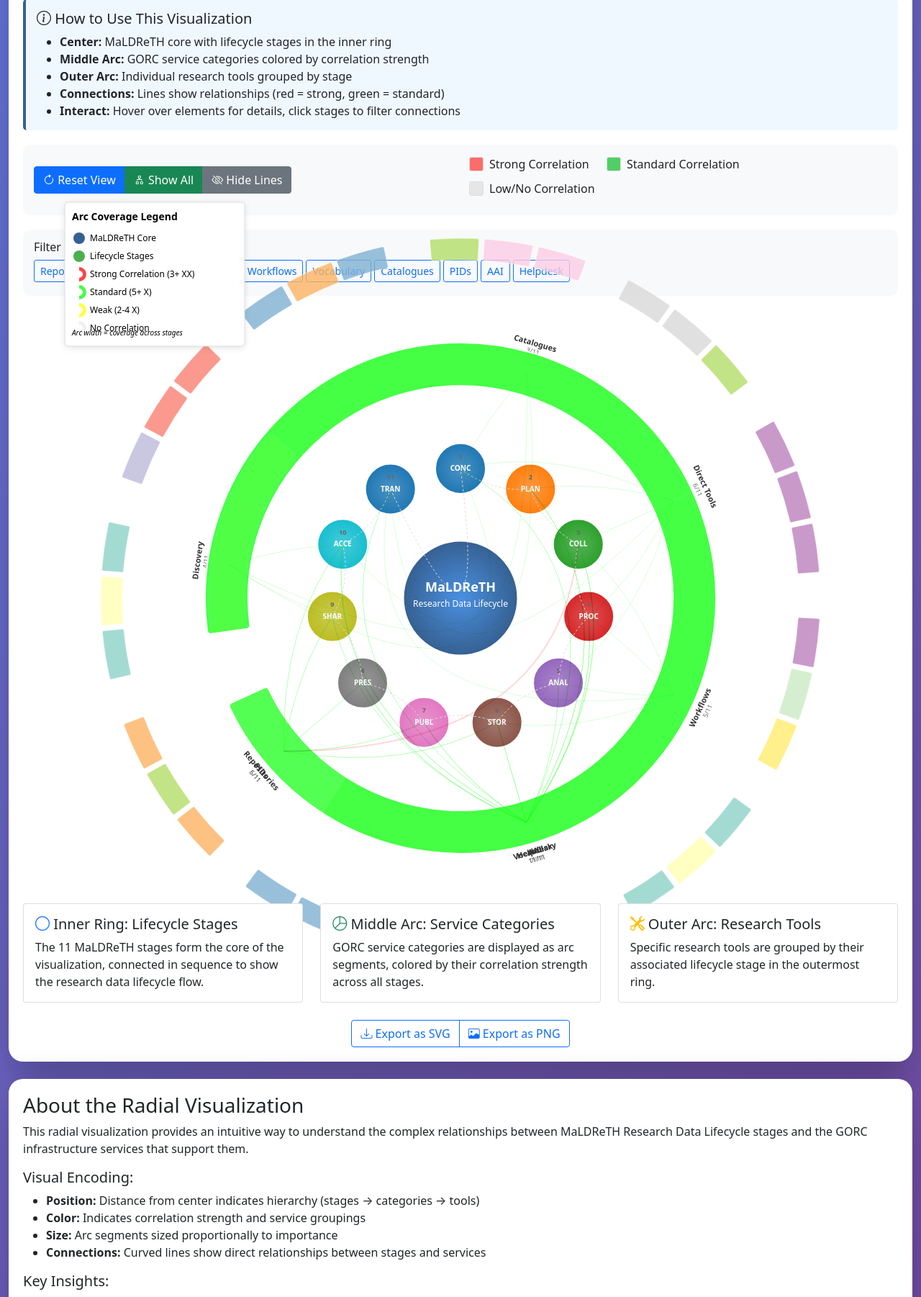
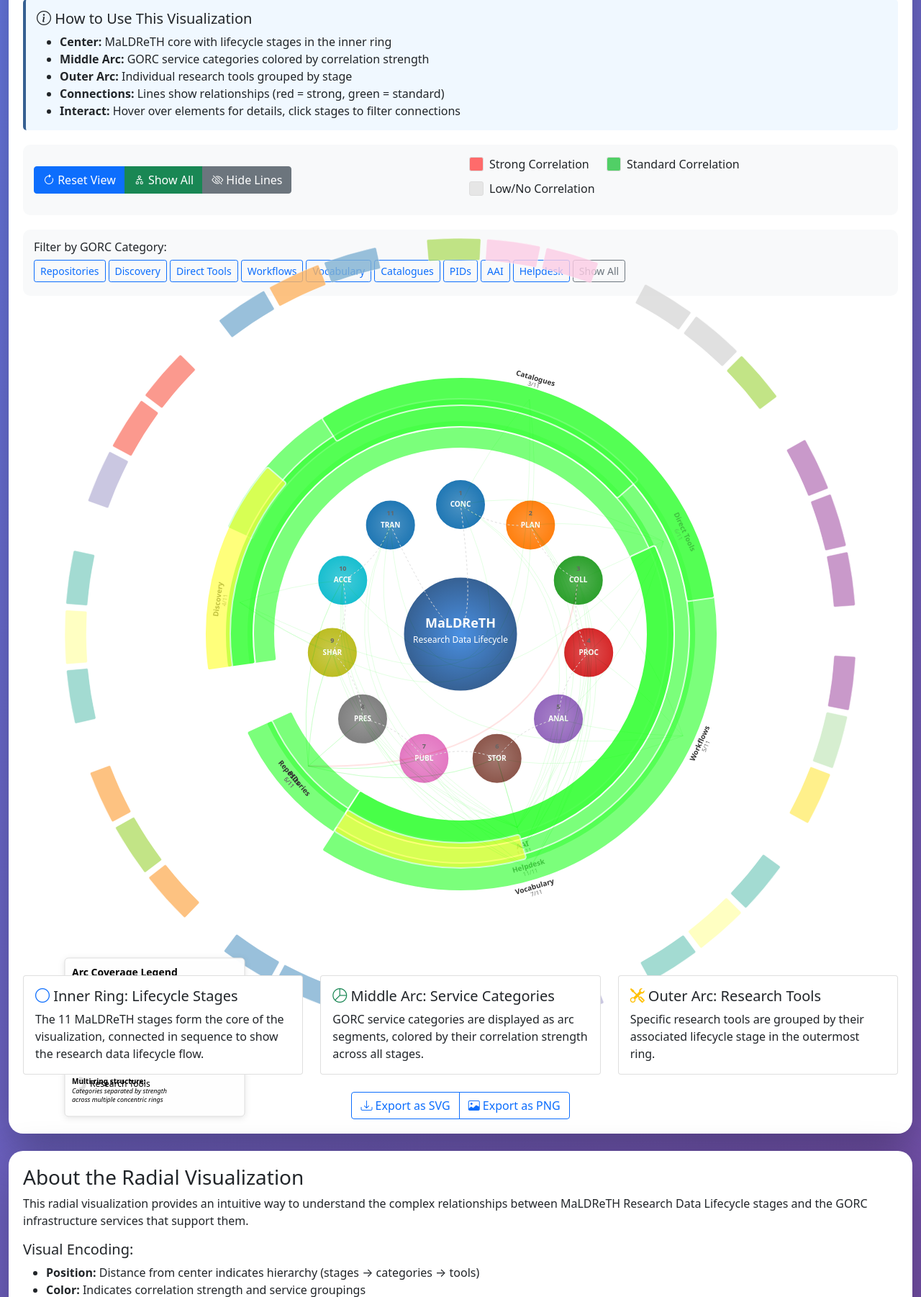
Before and after one commit to adammoore/mal-gorc-corr, a Flask app: page /radial in a window 1280 px wide. Shown: the part 357-2159 px from the top of the page at 72% size. Run offline with Flask 3, Linux system fonts and the light colour scheme; some libraries are stand-ins or nearby versions.

Commit message:
fix: Improve radial visualization layout and functionality
- Fix GORC category filter buttons: only create buttons for categories with coverage data
- Add button state management: active/inactive visual feedback for filters
- Add "Show All" reset button for easier navigation
- Move legend from top-right to bottom-left to avoid crowding
- Expand visualization height from 1200px to 1400px for better spacing
- Increase tool radius to 550px to accommodate larger layout
- Fix JavaScript syntax error: remove extra closing bracket
- Resolve defs element conflicts: centralize SVG defs creation

🤖 Generated with [Claude Code](https://claude.ai/code)

Co-Authored-By: Claude <noreply@anthropic.com>

```diff
--- a/static/js/radial-visualization.js
+++ b/static/js/radial-visualization.js
@@ -10,11 +10,13 @@ class MaLDReTHRadialVisualization {
         this.containerId = containerId;
         this.data = data;
         this.width = 1200;
-        this.height = 1200;
+        this.height = 1400;
         this.centerRadius = 80;
         this.stageRadius = 180;
-        this.categoryRadius = 350;
-        this.toolRadius = 500;
+        this.categoryBaseRadius = 280;
+        this.categoryRingSpacing = 30;
+        this.toolRadius = 550;
+        this.categoryRings = 3; // Number of concentric rings for categories
         this.colors = {
             stages: d3.scaleOrdinal()
                 .domain(data.stages)
@@ -40,6 +42,9 @@ class MaLDReTHRadialVisualization {
             .attr('height', this.height)
             .attr('viewBox', `0 0 ${this.width} ${this.height}`)
             .attr('preserveAspectRatio', 'xMidYMid meet');
+
+        // Create defs element for patterns and gradients
+        this.defs = this.svg.append('defs');
 
         // Create main group centered
         this.g = this.svg.append('g')
@@ -150,8 +155,7 @@ class MaLDReTHRadialVisualization {
             .attr('class', 'center-hub');
 
         // Gradient definition
-        const gradient = this.svg.append('defs')
-            .append('radialGradient')
+        const gradient = this.defs.append('radialGradient')
             .attr('id', 'center-gradient')
             .attr('cx', '50%')
             .attr('cy', '50%')
@@ -312,26 +316,41 @@ class MaLDReTHRadialVisualization {
         const categoryGroup = this.g.append('g')
             .attr('class', 'category-arcs');
 
-        // Create variable-width arcs based on coverage
-        this.data.gorcCategories.forEach(category => {
-            const coverage = this.categoryCoverage[category.name];
+        // Sort categories by coverage strength and size for optimal ring assignment
+        const sortedCategories = this.data.gorcCategories
+            .map(category => ({
+                ...category,
+                coverage: this.categoryCoverage[category.name]
+            }))
+            .filter(cat => cat.coverage && cat.coverage.stages.length > 0)
+            .sort((a, b) => {
+                // Sort by strength first, then by coverage count
+                const strengthOrder = { 'strong': 3, 'standard': 2, 'weak': 1, 'none': 0 };
+                const strengthDiff = strengthOrder[b.coverage.strength] - strengthOrder[a.coverage.strength];
+                if (strengthDiff !== 0) return strengthDiff;
+                return b.coverage.stages.length - a.coverage.stages.length;
+            });
 
-            if (!coverage || coverage.stages.length === 0) return;
+        // Assign categories to different rings to prevent overlap
+        sortedCategories.forEach((category, index) => {
+            const coverage = category.coverage;
+            const ringIndex = index % this.categoryRings;
+            const baseRadius = this.categoryBaseRadius + (ringIndex * this.categoryRingSpacing);
 
-            // Create arc generator with variable radii for visual interest
-            const innerRadius = this.categoryRadius - 50;
-            const outerRadius = this.categoryRadius;
+            // Create arc generator with ring-specific radii
+            const innerRadius = baseRadius - 20;
+            const outerRadius = baseRadius + 15;
 
-            // Adjust radius based on strength
-            const radiusAdjustment = coverage.strength === 'strong' ? 10 :
-                                   coverage.strength === 'standard' ? 5 : 0;
+            // Adjust radius based on strength (smaller adjustments now)
+            const radiusAdjustment = coverage.strength === 'strong' ? 5 :
+                                   coverage.strength === 'standard' ? 2 : 0;
 
             const arcGenerator = d3.arc()
                 .innerRadius(innerRadius - radiusAdjustment)
                 .outerRadius(outerRadius + radiusAdjustment)
                 .startAngle(coverage.startAngle)
                 .endAngle(coverage.endAngle)
-                .cornerRadius(5);
+                .cornerRadius(3);
 
             // Create arc group
             const arcGroup = categoryGroup.append('g')
@@ -352,8 +371,7 @@ class MaLDReTHRadialVisualization {
             // Add pattern for visual texture
             if (coverage.strength === 'strong') {
                 const patternId = `pattern-${category.name.replace(/\s/g, '-')}`;
-                const pattern = this.svg.select('defs')
-                    .append('pattern')
+                const pattern = this.defs.append('pattern')
                     .attr('id', patternId)
                     .attr('patternUnits', 'userSpaceOnUse')
                     .attr('width', 4)
@@ -375,7 +393,7 @@ class MaLDReTHRadialVisualization {
 
             // Add category label along the arc
             const labelAngle = (coverage.startAngle + coverage.endAngle) / 2;
-            const labelRadius = outerRadius + radiusAdjustment + 15;
+            const labelRadius = outerRadius + radiusAdjustment + 12;
             const labelX = Math.cos(labelAngle) * labelRadius;
             const labelY = Math.sin(labelAngle) * labelRadius;
 
@@ -388,10 +406,10 @@ class MaLDReTHRadialVisualization {
             arcGroup.append('text')
                 .attr('transform', `translate(${labelX}, ${labelY}) rotate(${textRotation})`)
                 .attr('text-anchor', 'middle')
-                .style('font-size', '11px')
+                .style('font-size', '10px')
                 .style('font-weight', 'bold')
                 .style('fill', '#333')
-                .text(category.shortName || category.name.substring(0, 15))
+                .text(category.shortName || category.name.substring(0, 12))
                 .attr('class', 'category-label');
 
             // Add coverage indicator
@@ -399,8 +417,8 @@ class MaLDReTHRadialVisualization {
             arcGroup.append('text')
                 .attr('transform', `translate(${labelX}, ${labelY}) rotate(${textRotation})`)
                 .attr('text-anchor', 'middle')
-                .attr('dy', '1.2em')
-                .style('font-size', '9px')
+                .attr('dy', '1.1em')
+                .style('font-size', '8px')
                 .style('fill', '#666')
                 .text(coverageText)
                 .attr('class', 'coverage-indicator');
@@ -455,18 +473,32 @@ class MaLDReTHRadialVisualization {
             .attr('class', 'connections')
             .style('pointer-events', 'none');
 
+        // Sort categories the same way as in createDynamicCategoryArcs for ring assignment
+        const sortedCategories = this.data.gorcCategories
+            .map(category => ({
+                ...category,
+                coverage: this.categoryCoverage[category.name]
+            }))
+            .filter(cat => cat.coverage && cat.coverage.stages.length > 0)
+            .sort((a, b) => {
+                const strengthOrder = { 'strong': 3, 'standard': 2, 'weak': 1, 'none': 0 };
+                const strengthDiff = strengthOrder[b.coverage.strength] - strengthOrder[a.coverage.strength];
+                if (strengthDiff !== 0) return strengthDiff;
+                return b.coverage.stages.length - a.coverage.stages.length;
+            });
+
         // Create connections from stages to their correlated GORC categories
-        this.data.gorcCategories.forEach(category => {
-            const coverage = this.categoryCoverage[category.name];
-            if (!coverage || coverage.stages.length === 0) return;
+        sortedCategories.forEach((category, index) => {
+            const coverage = category.coverage;
+            const ringIndex = index % this.categoryRings;
+            const categoryRadius = this.categoryBaseRadius + (ringIndex * this.categoryRingSpacing);
 
             coverage.stages.forEach(stageInfo => {
                 const stagePos = this.stagePositions[stageInfo.stage];
                 if (!stagePos) return;
 
-                // Calculate arc midpoint for this category
+                // Calculate arc midpoint for this category at its specific ring
                 const categoryMidAngle = (coverage.startAngle + coverage.endAngle) / 2;
-                const categoryRadius = this.categoryRadius - 25;
                 const categoryX = Math.cos(categoryMidAngle) * categoryRadius;
                 const categoryY = Math.sin(categoryMidAngle) * categoryRadius;
 
@@ -483,7 +515,7 @@ class MaLDReTHRadialVisualization {
                         radius: categoryRadius
                     }));
 
-                // Create curved path instead of ribbon for cleaner look
+                // Create curved path with better control point based on ring position
                 const controlRadius = (this.stageRadius + categoryRadius) / 2;
                 const controlAngle = (stagePos.angle + categoryMidAngle) / 2;
                 const controlX = Math.cos(controlAngle) * controlRadius;
@@ -494,7 +526,7 @@ class MaLDReTHRadialVisualization {
                     .attr('fill', 'none')
                     .attr('stroke', stageInfo.marker === 'XX' ? '#ff4444' : '#44ff44')
                     .attr('stroke-width', stageInfo.marker === 'XX' ? 2 : 1)
-                    .attr('stroke-opacity', 0.2)
+                    .attr('stroke-opacity', 0.15)
                     .attr('class', 'connection-path')
                     .attr('data-stage', stageInfo.stage)
                     .attr('data-category', category.name)
@@ -506,13 +538,13 @@ class MaLDReTHRadialVisualization {
     createLegend() {
         const legendGroup = this.svg.append('g')
             .attr('class', 'legend')
-            .attr('transform', 'translate(50, 50)');
+            .attr('transform', `translate(50, ${this.height - 250})`);
 
         // Background with shadow
         const legendBg = legendGroup.append('rect')
             .attr('width', 250)
-            .attr('height', 200)
-            .attr('fill', 'white')
+            .attr('height', 220)
+            .attr('fill', 'rgba(255, 255, 255, 0.95)')
             .attr('stroke', '#ddd')
             .attr('rx', 5)
             .style('filter', 'drop-shadow(0 2px 4px rgba(0,0,0,0.1))');
@@ -532,7 +564,7 @@ class MaLDReTHRadialVisualization {
             { color: '#ff4444', label: 'Strong Correlation (3+ XX)', type: 'arc' },
             { color: '#44ff44', label: 'Standard (5+ X)', type: 'arc' },
             { color: '#ffff44', label: 'Weak (2-4 X)', type: 'arc' },
-            { color: '#f0f0f0', label: 'No Correlation', type: 'arc' }
+            { color: '#ddd', label: 'Research Tools', type: 'arc' }
         ];
 
         items.forEach((item, i) => {
@@ -564,13 +596,27 @@ class MaLDReTHRadialVisualization {
                 .text(item.label);
         });
 
-        // Add note about arc width
+        // Add notes about visualization structure
         legendGroup.append('text')
             .attr('x', 10)
-            .attr('y', 185)
+            .attr('y', 175)
             .style('font-size', '10px')
+            .style('font-weight', 'bold')
+            .text('Multi-ring structure:');
+
+        legendGroup.append('text')
+            .attr('x', 10)
+            .attr('y', 188)
+            .style('font-size', '9px')
             .style('font-style', 'italic')
-            .text('Arc width = coverage across stages');
+            .text('Categories separated by strength');
+
+        legendGroup.append('text')
+            .attr('x', 10)
+            .attr('y', 200)
+            .style('font-size', '9px')
+            .style('font-style', 'italic')
+            .text('across multiple concentric rings');
     }
 
     addInteractivity() {
@@ -824,16 +870,46 @@ document.addEventListener('DOMContentLoaded', function() {
                     .style('display', 'none');
             });
 
-            // Add category filter buttons
+            // Add category filter buttons (only for categories with coverage)
             const filterContainer = document.getElementById('category-filters');
             if (filterContainer) {
-                data.gorcCategories.forEach(category => {
+                // Filter to only include categories that have coverage (same as visualization)
+                const categoriesWithCoverage = data.gorcCategories.filter(category => {
+                    const coverage = window.radialViz.categoryCoverage[category.name];
+                    return coverage && coverage.stages.length > 0;
+                });
+
+                categoriesWithCoverage.forEach(category => {
                     const btn = document.createElement('button');
                     btn.className = 'btn btn-sm btn-outline-primary me-1 mb-1';
                     btn.textContent = category.shortName;
-                    btn.onclick = () => window.radialViz.highlightCategory(category.name);
+                    btn.onclick = () => {
+                        // Remove active class from all buttons
+                        filterContainer.querySelectorAll('button').forEach(b => {
+                            b.className = 'btn btn-sm btn-outline-primary me-1 mb-1';
+                        });
+                        // Add active class to clicked button
+                        btn.className = 'btn btn-sm btn-primary me-1 mb-1';
+                        window.radialViz.highlightCategory(category.name);
+                    };
                     filterContainer.appendChild(btn);
                 });
+
+                // Add reset button
+                const resetBtn = document.createElement('button');
+                resetBtn.className = 'btn btn-sm btn-outline-secondary me-1 mb-1';
+                resetBtn.textContent = 'Show All';
+                resetBtn.onclick = () => {
+                    // Remove active class from all buttons
+                    filterContainer.querySelectorAll('button').forEach(b => {
+                        if (b !== resetBtn) {
+                            b.className = 'btn btn-sm btn-outline-primary me-1 mb-1';
+                        }
+                    });
+                    resetBtn.className = 'btn btn-sm btn-secondary me-1 mb-1';
+                    window.radialViz.resetView();
+                };
+                filterContainer.appendChild(resetBtn);
             }
         })
         .catch(error => {
--- a/templates/radial_visualization.html
+++ b/templates/radial_visualization.html
@@ -24,7 +24,7 @@
 
         #radial-viz {
             width: 100%;
-            height: 800px;
+            height: 900px;
             display: flex;
             justify-content: center;
             align-items: center;
```
